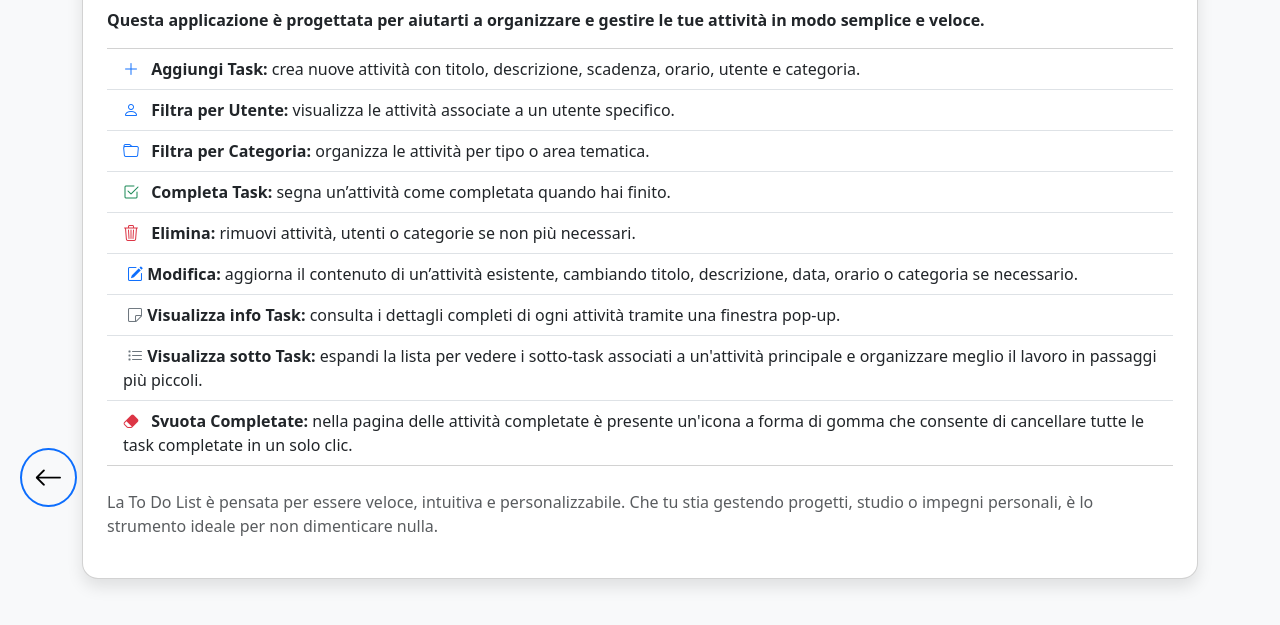
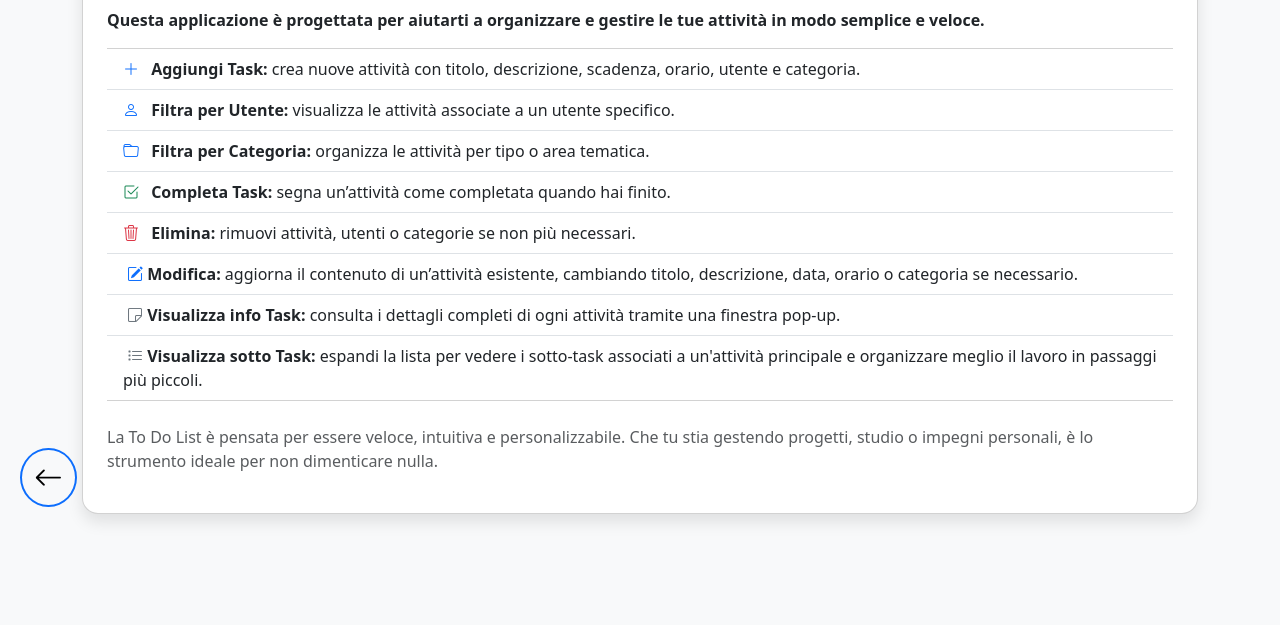
Before and after one commit to AndreOlvr078/ToDoList, a plain HTML site: page info.html in a window 1280 px wide. Shown: the part 273-898 px from the top of the page. After the commit the page ends 835 px from the top, so only its background shows below. Drawn offline with nearby package versions, Linux system fonts and the light colour scheme.

Commit message:
Revert "Update info.html"
This reverts commit 7e1ab7df58544b33d549489bb1a6b8c215bd4ce7.

```diff
--- a/info.html
+++ b/info.html
@@ -87,10 +87,6 @@
           <strong>Visualizza sotto Task:</strong> espandi la lista per vedere i sotto-task associati a un'attività
           principale e organizzare meglio il lavoro in passaggi più piccoli.
         </li>
-        <li class="list-group-item">
-          <i class="bi bi-eraser-fill text-danger me-2"></i>
-          <strong>Svuota Completate:</strong> nella pagina delle attività completate è presente un'icona a forma di gomma che consente di cancellare tutte le task completate in un solo clic.
-        </li>
       </ul>
       <p class="text-muted">La To Do List è pensata per essere veloce, intuitiva e personalizzabile. Che tu stia
         gestendo progetti, studio o impegni personali, è lo strumento ideale per non dimenticare nulla.</p>
```
